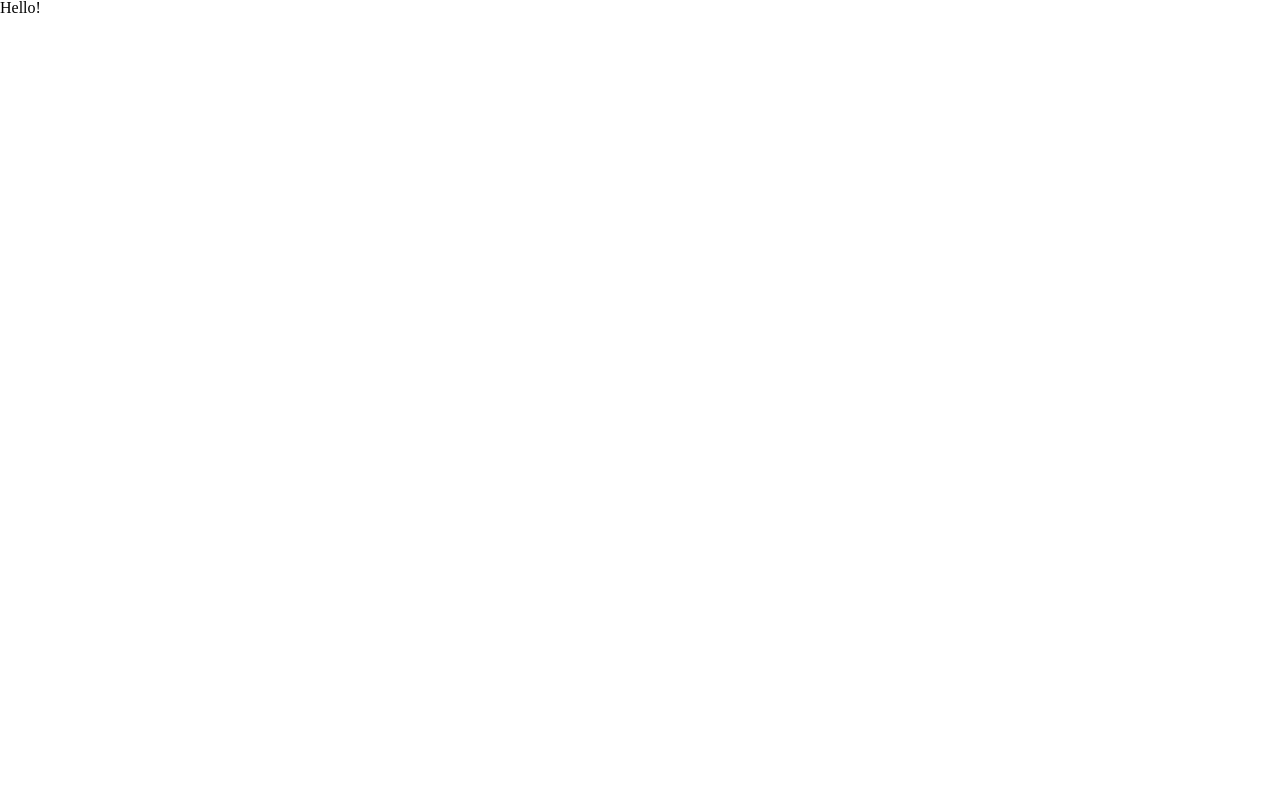
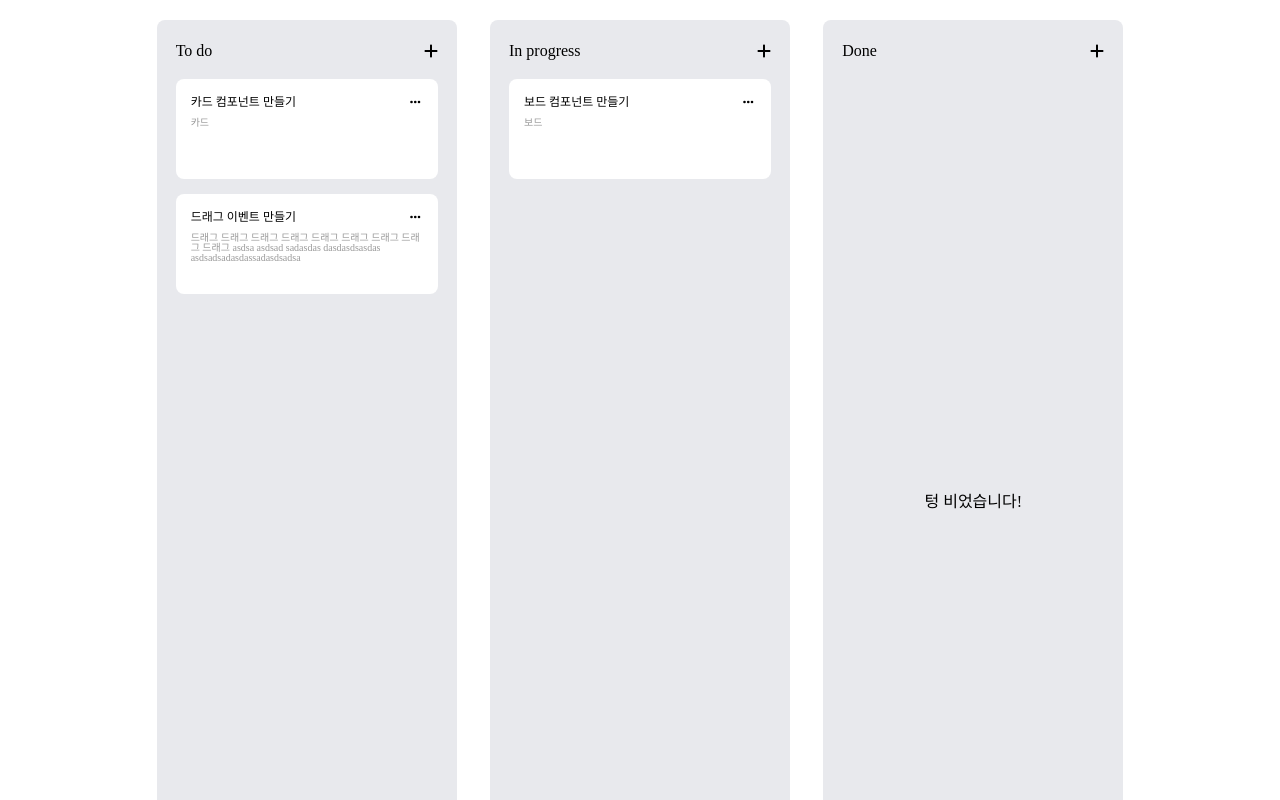
Before and after one commit to BByungs/kanbanboardmission, a React (Create React App) app: page / in a window 1280 px wide. Shown: the top 800 px of the page. Built offline with nearby package versions, Linux system fonts and the light colour scheme.

Commit message:
feat: todo , inprogress , done 각각 3개의 Board 적용

```diff
--- a/src/App.tsx
+++ b/src/App.tsx
@@ -1,9 +1,26 @@
+import { useSelector } from 'react-redux';
+import styled from 'styled-components';
+import Board from './components/Board';
+import { StoreState } from './types/store';
+
 const App = (): JSX.Element => {
+  const cardListState = useSelector((state: StoreState) => state.cardList);
+  console.log(cardListState);
+
   return (
-    <div>
-      <div>Hello!</div>
-    </div>
+    <Container>
+      <Board progress="To do" list={cardListState.todo} />
+      <Board progress="In progress" list={cardListState.inProgress} />
+      <Board progress="Done" list={cardListState.done} />
+    </Container>
   );
 };
 
+const Container = styled.div`
+  display: flex;
+  margin: 0 auto;
+  max-width: 1040px;
+  padding: 20px;
+`;
+
 export default App;
```
